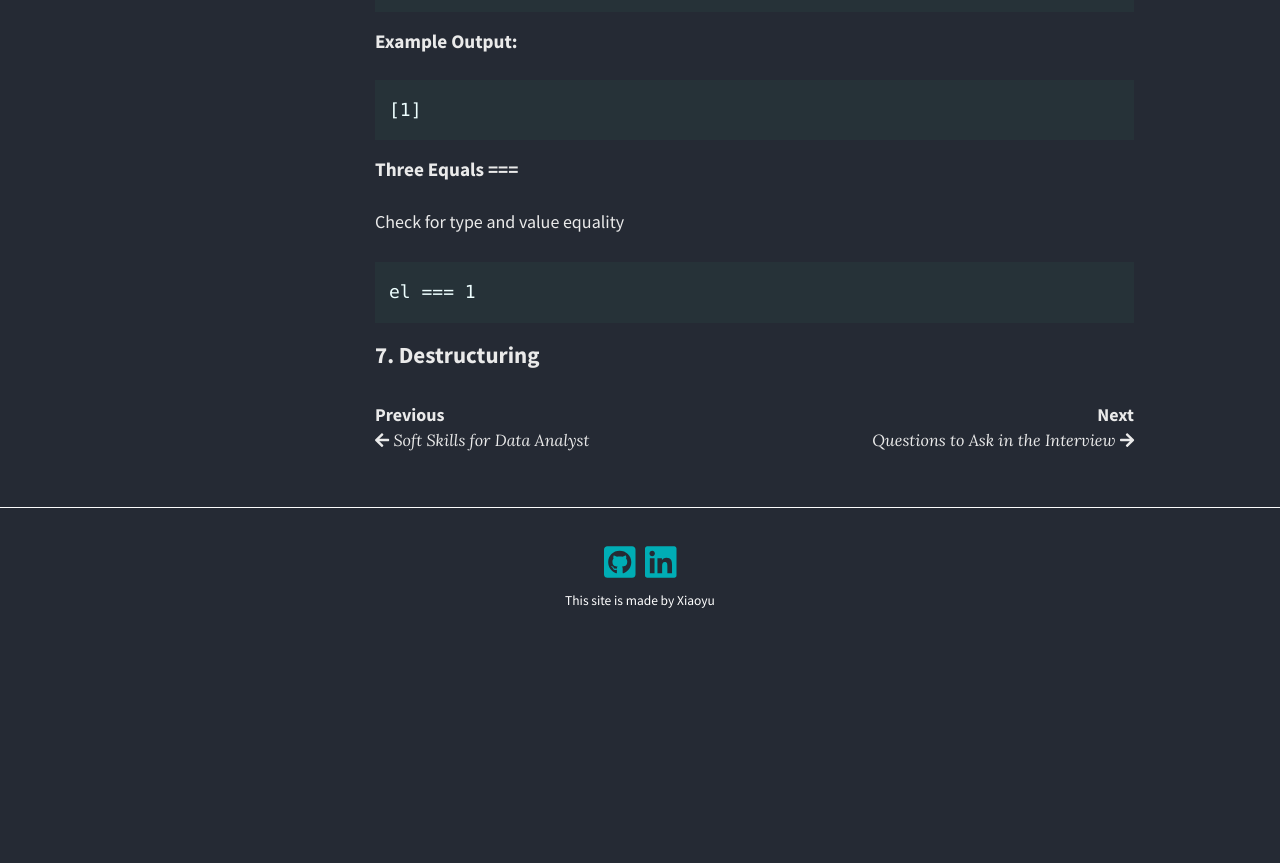
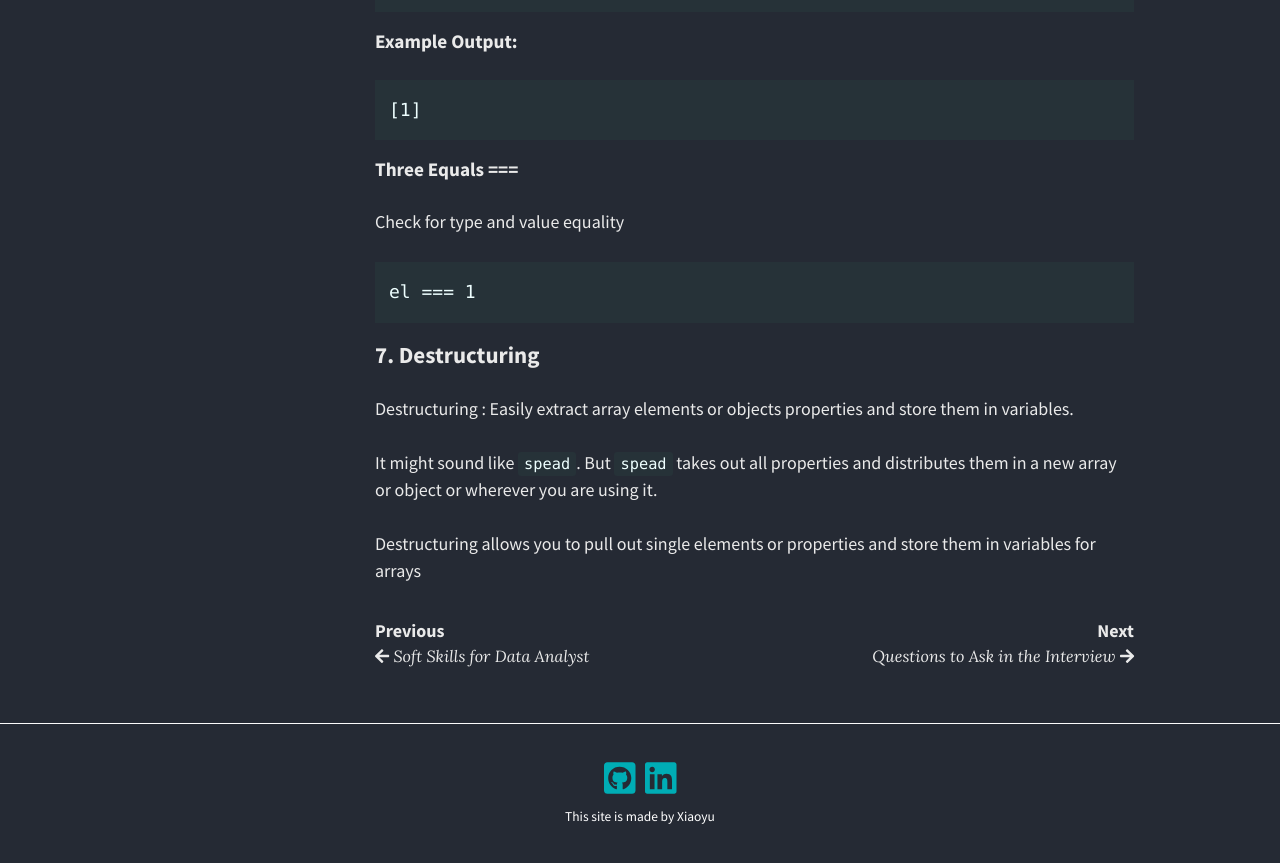
Before and after one commit to migapipo/personal-blog, a Jekyll site: the page built from _posts/2020-01-09-React Learning.md, in a window 1280 px wide and 900 px high, scrolled down 9432 px. Shown: the top 863 px of the window. Built offline with Jekyll 4.4.1, drawn with Linux system fonts in a browser that asks for light colours; nearby versions of some CDN libraries; emoji names are drawn with the system emoji font; before the commit the page ends 10116 px from its top, so only the background shows below that.

Commit message:
update React post

````diff
--- a/_posts/2020-01-09-React Learning.md
+++ b/_posts/2020-01-09-React Learning.md
@@ -344,3 +344,8 @@ el === 1
 
 
 ### 7. Destructuring
+Destructuring : Easily extract array elements or objects properties and store them in variables.
+
+It might sound like ```spead```. But ```spead``` takes out all properties and distributes them in a new array or object or wherever you are using it.
+
+Destructuring allows you to pull out single elements or properties and store them in variables for arrays
````
